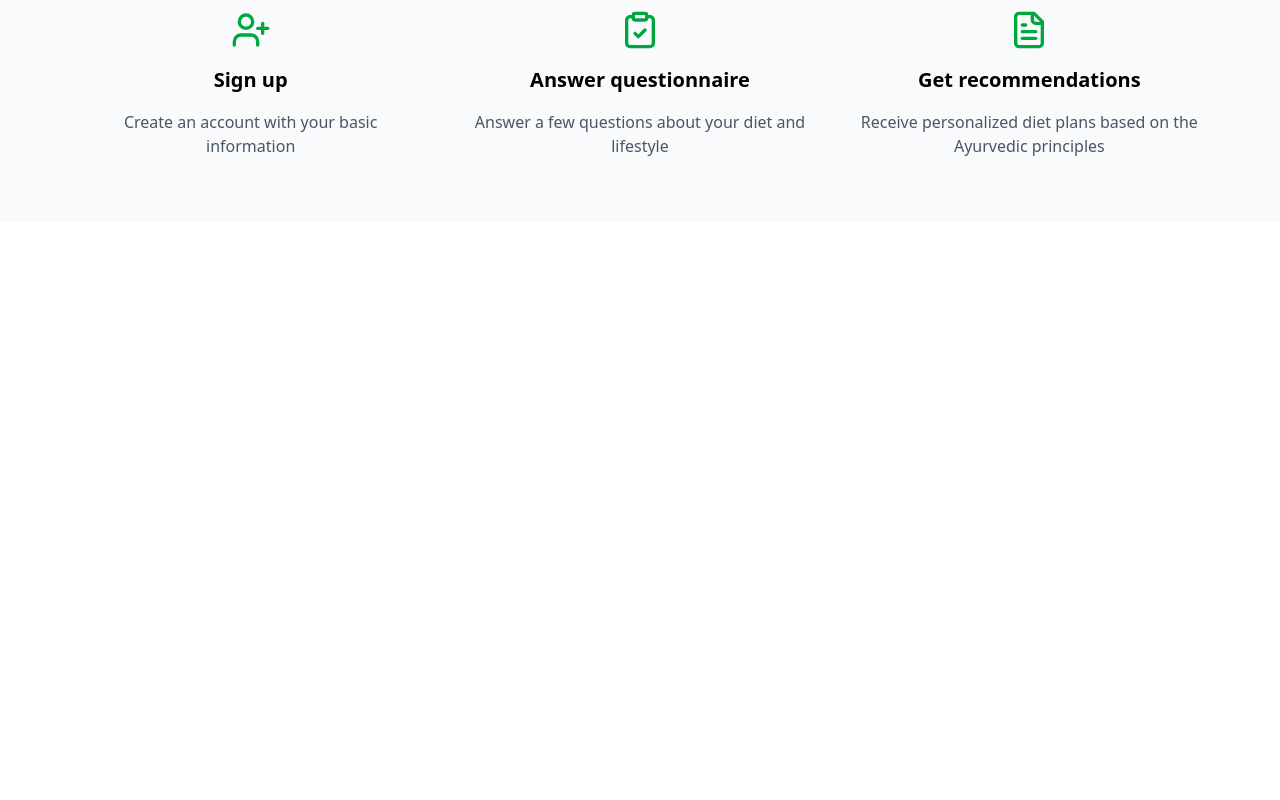
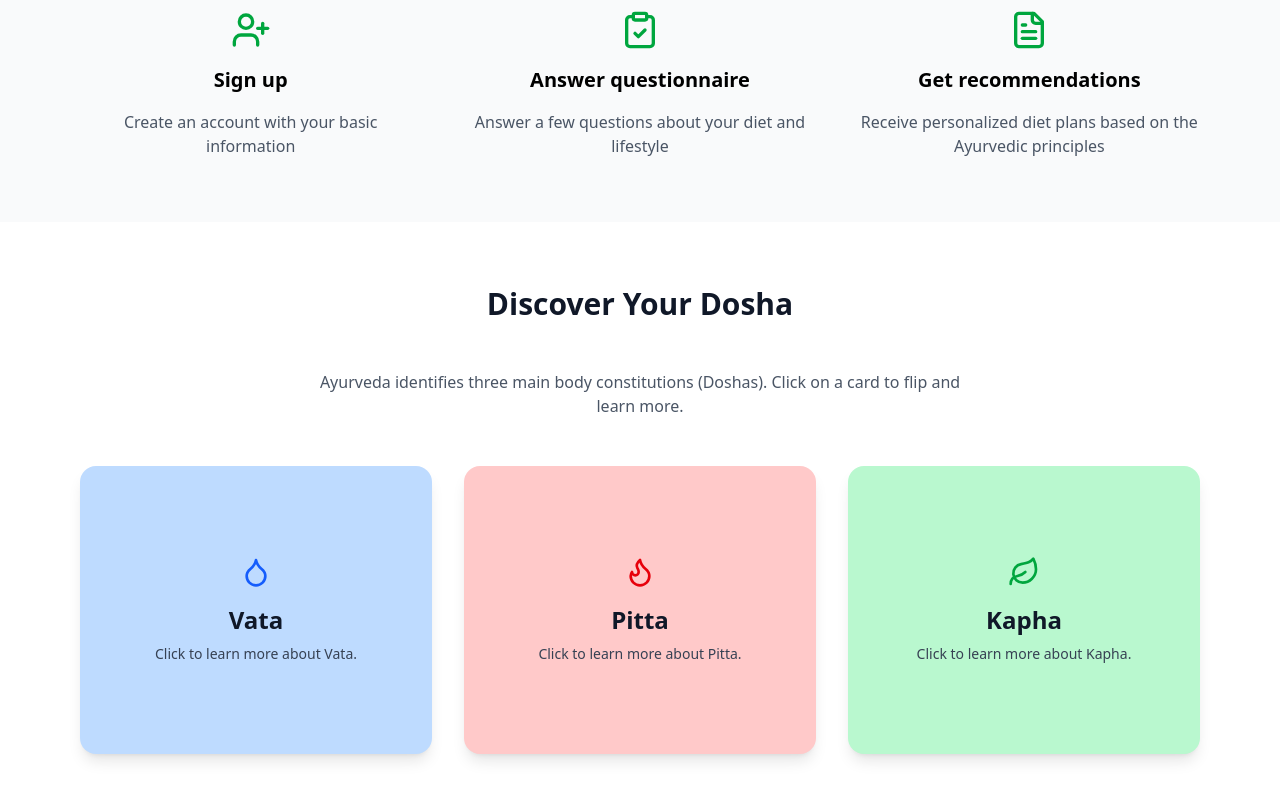
Before and after one commit to Flashl3opard/Ojas.AI, a Next.js app: page / in a window 1280 px wide. Shown: the part 738-1538 px from the top of the page. Before the commit the page ends 960 px from the top, so only its background shows below. Built offline with nearby package versions, Linux system fonts and the light colour scheme.

Commit message:
Added DoshaCard prop and a Dosha section too.

```diff
--- /dev/null
+++ b/app/components/Homepage/DoshaCard.tsx
@@ -0,0 +1,78 @@
+"use client";
+import { useState } from "react";
+import Link from "next/link";
+
+type DoshaCardProps = {
+  name: "Vata" | "Pitta" | "Kapha";
+  description: string;
+  traits: readonly string[];
+  color: string;
+  icon: React.ReactNode;
+};
+
+export default function DoshaCard({
+  name,
+  description,
+  traits,
+  color,
+  icon,
+}: DoshaCardProps) {
+  const [flipped, setFlipped] = useState(false);
+
+  return (
+    <div
+      className="w-full h-72 perspective"
+      onClick={() => setFlipped(!flipped)}
+    >
+      <div
+        className={`relative w-full h-full transition-transform duration-700 transform ${
+          flipped ? "rotate-y-180" : ""
+        }`}
+      >
+        {/* Front side */}
+        <div
+          className={`absolute w-full h-full ${color} rounded-2xl flex flex-col items-center justify-center shadow-lg backface-hidden p-6`}
+        >
+          <div className="mb-4">{icon}</div>
+          <h3 className="text-2xl font-bold text-gray-900">{name}</h3>
+          <p className="mt-2 text-sm text-gray-700">
+            Click to learn more about {name}.
+          </p>
+        </div>
+
+        {/* Back side */}
+        <div className="absolute w-full h-full bg-white rounded-2xl shadow-lg backface-hidden rotate-y-180 p-6 flex flex-col justify-between">
+          <div>
+            <h4 className="text-lg font-semibold mb-2">{name} Traits</h4>
+            <ul className="list-disc list-inside text-sm text-gray-700 space-y-1">
+              {traits.map((trait, idx) => (
+                <li key={idx}>{trait}</li>
+              ))}
+            </ul>
+            <p className="mt-3 text-gray-600 text-sm">{description}</p>
+          </div>
+          <Link
+            href="/questionnaire"
+            className="mt-4 inline-block bg-green-600 text-white px-4 py-2 rounded-lg text-sm font-medium hover:bg-green-700 transition"
+          >
+            Find out your type →
+          </Link>
+        </div>
+      </div>
+
+      {/* Extra styles */}
+      <style jsx>{`
+        .perspective {
+          perspective: 1000px;
+          cursor: pointer;
+        }
+        .backface-hidden {
+          backface-visibility: hidden;
+        }
+        .rotate-y-180 {
+          transform: rotateY(180deg);
+        }
+      `}</style>
+    </div>
+  );
+}
--- /dev/null
+++ b/app/components/Homepage/DoshaEducation.tsx
@@ -0,0 +1,64 @@
+import DoshaCard from "./DoshaCard";
+import { Droplet, Flame, Leaf } from "lucide-react";
+
+const doshas = [
+  {
+    name: "Vata",
+    description:
+      "Vata is linked to movement, creativity, and quick thinking. Balanced Vata brings energy, but imbalance can cause anxiety and restlessness.",
+    traits: [
+      "Energetic & creative",
+      "Quick learner",
+      "Prone to dry skin",
+      "Needs routine & warmth",
+    ],
+    color: "bg-blue-200",
+    icon: <Droplet className="w-8 h-8 text-blue-600" />,
+  },
+  {
+    name: "Pitta",
+    description:
+      "Pitta is linked to metabolism, focus, and digestion. Balanced Pitta makes you confident, but imbalance can cause irritability or overheating.",
+    traits: [
+      "Strong digestion",
+      "Goal-driven",
+      "Prone to irritability",
+      "Needs cooling foods",
+    ],
+    color: "bg-red-200",
+    icon: <Flame className="w-8 h-8 text-red-600" />,
+  },
+  {
+    name: "Kapha",
+    description:
+      "Kapha is linked to stability, calmness, and endurance. Balanced Kapha brings patience, but imbalance can cause lethargy or weight gain.",
+    traits: [
+      "Grounded & calm",
+      "Strong immunity",
+      "Prone to weight gain",
+      "Needs stimulation & activity",
+    ],
+    color: "bg-green-200",
+    icon: <Leaf className="w-8 h-8 text-green-600" />,
+  },
+] as const;
+
+export default function DoshaEducation() {
+  return (
+    <section className="py-16 px-6 md:px-20 bg-white">
+      <h2 className="text-3xl font-bold text-center text-gray-900 mb-12">
+        Discover Your Dosha
+      </h2>
+      <p className="text-center text-gray-600 max-w-2xl mx-auto mb-12">
+        Ayurveda identifies three main body constitutions (Doshas). Click on a
+        card to flip and learn more.
+      </p>
+
+      <div className="grid md:grid-cols-3 gap-8">
+        {doshas.map((dosha, idx) => (
+          <DoshaCard key={idx} {...dosha} />
+        ))}
+      </div>
+    </section>
+  );
+}
--- /dev/null
+++ b/app/components/Logo.tsx
@@ -0,0 +1,12 @@
+import { Link } from "lucide-react";
+import React from "react";
+
+const Logo = () => {
+  return (
+    <div className="flex items-center space-x-2">
+      <span className="text-green-600 font-bold text-xl">🌿Ojas.AI</span>
+    </div>
+  );
+};
+
+export default Logo;
--- a/app/components/Navbar.tsx
+++ b/app/components/Navbar.tsx
@@ -1,14 +1,10 @@
 import Link from "next/link";
+import Logo from "./Logo";
 
 export default function Navbar() {
   return (
     <nav className="flex items-center justify-between py-4 px-6 shadow-sm bg-white">
-      {/* Logo */}
-      <div className="flex items-center space-x-2">
-        <span className="text-green-600 font-bold text-xl">🌿 Ayurveda</span>
-      </div>
-
-      {/* Links */}
+      <Logo />
       <ul className="hidden md:flex space-x-8 text-gray-700 font-medium">
         <li>
           <Link href="/">Home</Link>
--- a/app/page.tsx
+++ b/app/page.tsx
@@ -1,6 +1,7 @@
 import Navbar from "./components/Navbar";
-import Hero from "./components/Hero";
-import HowItWorks from "./components/HowItWorks";
+import Hero from "./components/Homepage/Hero";
+import HowItWorks from "./components/Homepage/HowItWorks";
+import DoshaEducation from "./components/Homepage/DoshaEducation";
 
 export default function Home() {
   return (
@@ -9,6 +10,7 @@ export default function Home() {
         <Navbar />
         <Hero />
         <HowItWorks />
+        <DoshaEducation />
       </main>
     </>
   );
```
Also changed, not shown: app/components/Homepage/Hero.tsx (renamed from app/components/Hero.tsx), app/components/Homepage/HowItWorks.tsx (renamed from app/components/HowItWorks.tsx).
